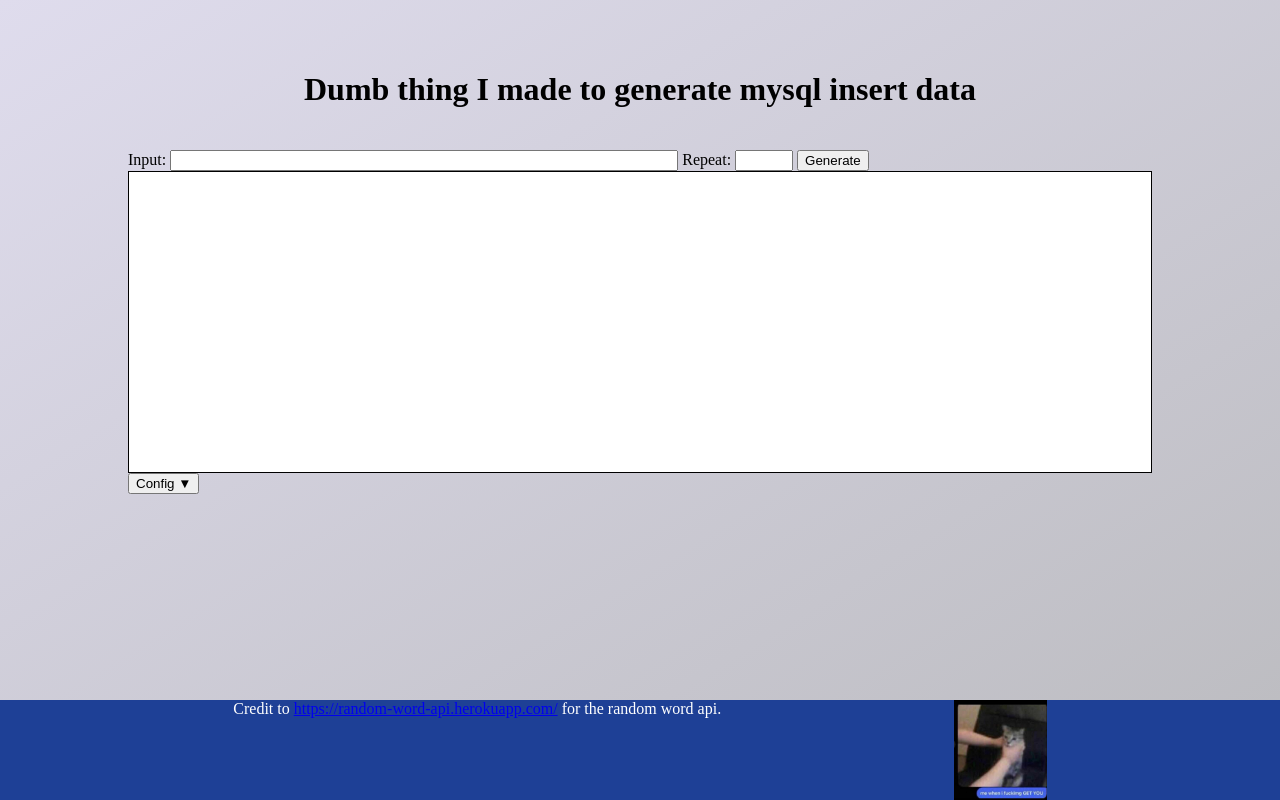
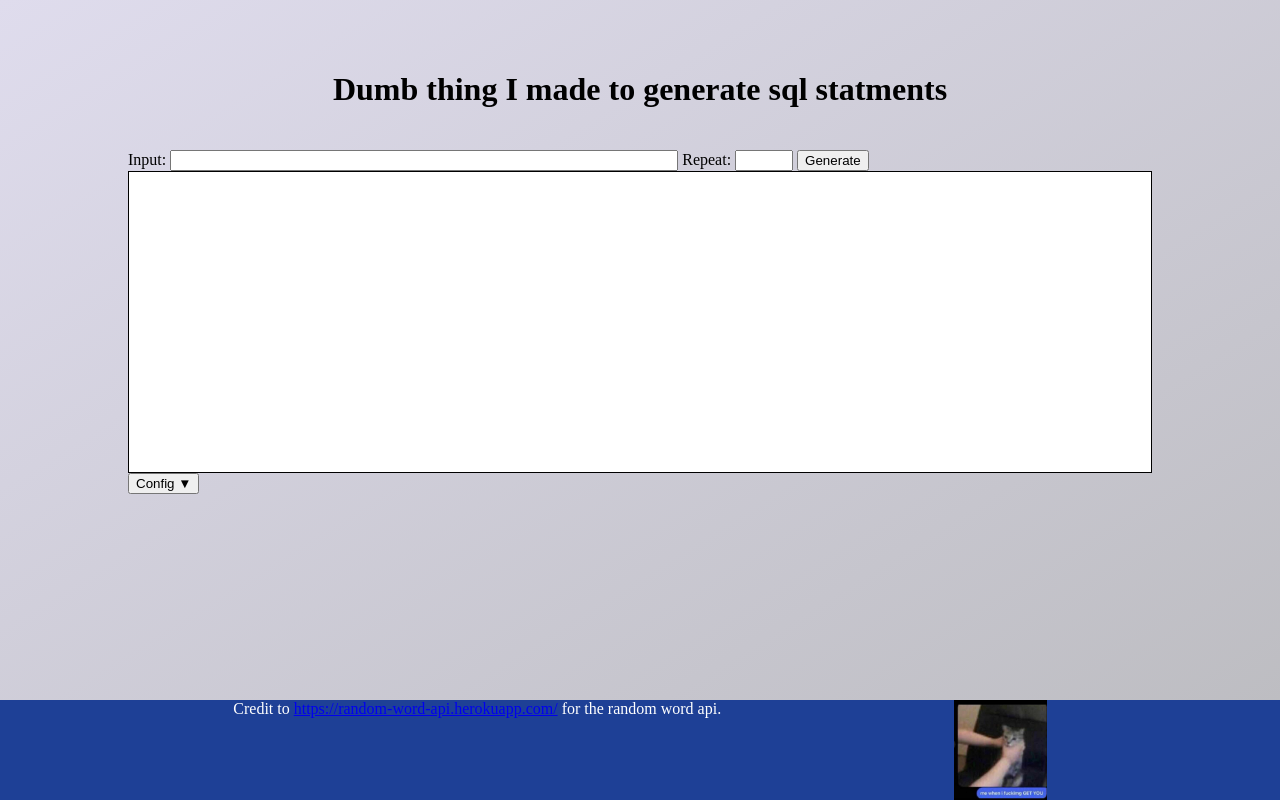
Before and after one commit to Quatn/dumbThing, a plain HTML site: page index.html in a window 1280 px wide. Drawn offline with Linux system fonts and the light colour scheme.

Commit message:
Update index.html
ehh

```diff
--- a/index.html
+++ b/index.html
@@ -17,7 +17,7 @@
 	</head>
 	<body style="display: flex; flex-direction: column; flex-grow: 1; margin: 0;">
 		<header style="height: 50px; margin: 50px 0;">
-			<h1 style="text-align: center;">Dumb thing I made to generate mysql insert data</h1>
+			<h1 style="text-align: center;">Dumb thing I made to generate sql statments</h1>
 		</header>
 		<main style="flex-grow: 1; width: 80%; max-width: 1200px; margin: auto;">
 			Input: <input style="width: 500px;" id="format" type="text" name="format">
```
